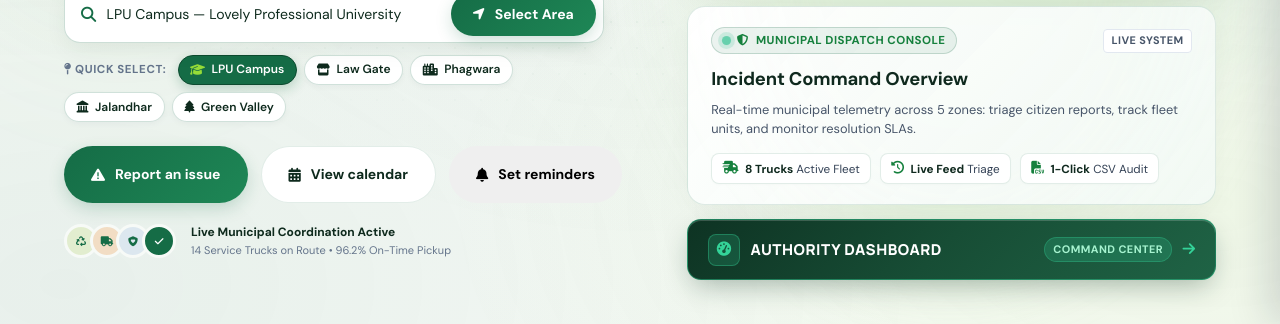
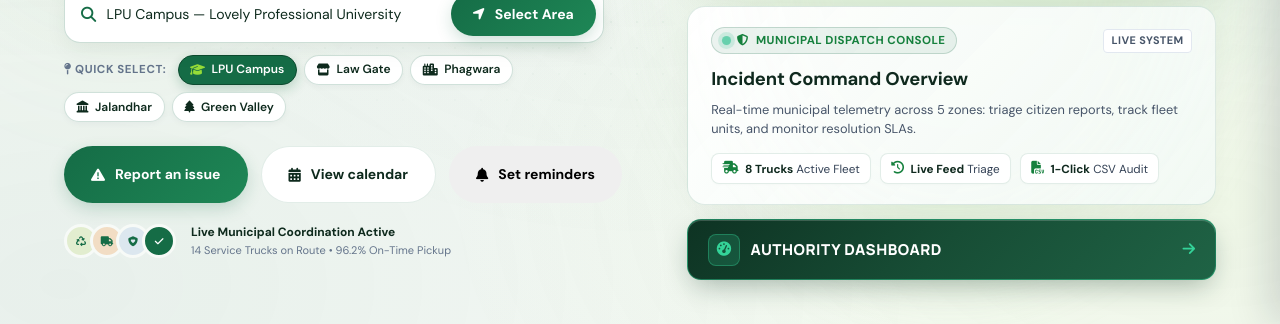
Before and after one commit to ayushkumar-0822/EcoTrack, a website: page index.html in a window 1280 px wide. Shown: the part 476-800 px from the top of the page. Drawn offline with Linux system fonts and the light colour scheme; no server answers.

Commit message:
style: remove Command Center badge from authority dashboard button

```diff
--- a/index.html
+++ b/index.html
@@ -484,7 +484,6 @@
                             <span class="launch-unique-text">Authority Dashboard</span>
                         </div>
                         <div class="launch-unique-right">
-                            <span class="launch-unique-badge">Command Center</span>
                             <i class="fa-solid fa-arrow-right launch-unique-arrow"></i>
                         </div>
                     </button>
```
